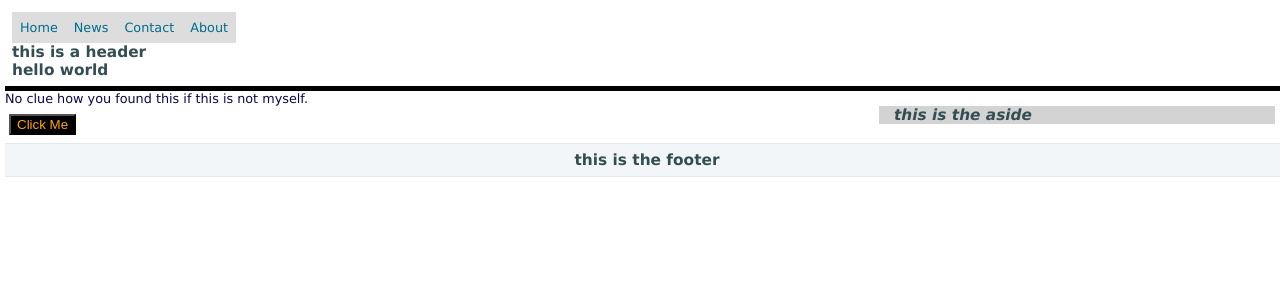
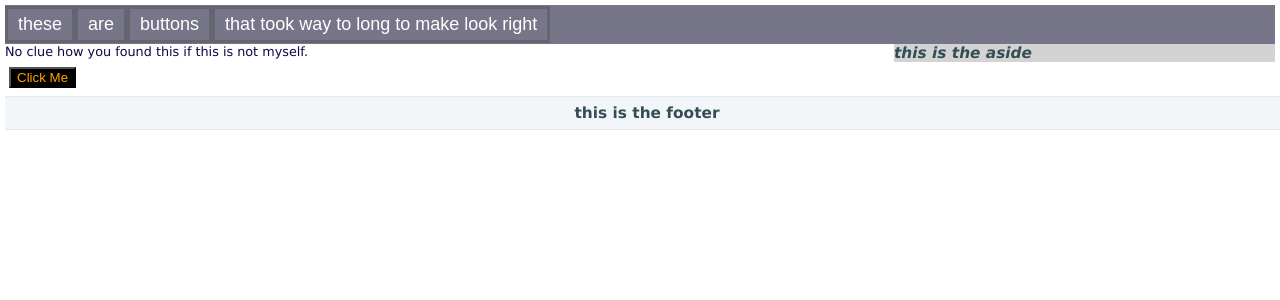
Before and after one commit to Raindrops095/raindrops.github.io, a PHP site: page / in a window 1280 px wide. Shown: the top 300 px of the page. Run offline with PHP 8.4, Linux system fonts and the light colour scheme.

Commit message:
Fixed buttons on top bar and fixed aside to be next to the body

```diff
--- a/index.html
+++ b/index.html
@@ -4,28 +4,25 @@
   <head>
     <title>This is a website</title>
 
-    <link rel="stylesheet" href="website/ih_styles.css">
+    <link rel="stylesheet" href="ih_styles.css">
 </head>
 
 <header>
     <ul>
-        <li><a href="#home">Home</a></li>
-        <li><a href="#news">News</a></li>
-        <li><a href="#contact">Contact</a></li>
-        <li><a href="#about">About</a></li>
+        <li><a href="#home"><button class= "buttonhead">these</button></a></li>
+        <li><a href="#news"><button class= "buttonhead">are</button></a></li>
+        <li><a href="#contact"><button class = "buttonhead">buttons</button></a></li>
+        <li><a href="#about"><button class = "buttonhead">that took way to long to make look right</button></a></li>
       </ul>
-      <h1>this is a header</h1>
-      <h2>hello world</h2>
 </header>
-
+<aside>
+    <h1>this is the aside</h1>
+</aside>
 <body>
     <h1?>No clue how you found this if this is not myself.</h1>
     <br>
     <a href="https://www.youtube.com/watch?v=E4WlUXrJgy4"><button class="button2">Click Me</button></a>
 </body>
-<aside>
-    <h1>this is the aside</h1>
-</aside>
 <footer>
     <h1>this is the footer</h1>
 </footer>
--- a/website/ih_styles.css
+++ b/website/ih_styles.css
@@ -14,9 +14,10 @@ body {
  }
  ul {
    list-style-type: none;
-   margin: 0;
-   padding: 0;
+   margin: 0px;
+   padding: 0px;
    overflow: hidden;
+   background-color: #767688;
  }
 
  li {
@@ -25,13 +26,11 @@ body {
 
  li a {
    display: block;
-   padding: 8px;
-   background-color: #dddddd;
  }
  aside {
    width: 30%;
-   padding-left: 15px;
-   margin-left: 15px;
+   padding-left: 0px;
+   margin-left: 0px;
    float: right;
    font-style: italic;
    background-color: lightgray;
@@ -100,8 +99,7 @@ body {
  }
 
  header {
-    padding: 7px;
-    border-bottom: 5px solid black;
+    padding: 0px;
     width: 100%;
  }
 
@@ -163,3 +161,14 @@ body {
  input:focus {
     background-color: #e6f7fa;
  }
+ .buttonhead{
+   background-color: #767688;
+   border:solid;
+   border-color:#656572;
+  color: white;
+  padding: 5px 10px;
+  display: inline-block;
+  font-size: 18px;
+  margin: 1px 0px;
+  cursor: pointer;
+ }
```
